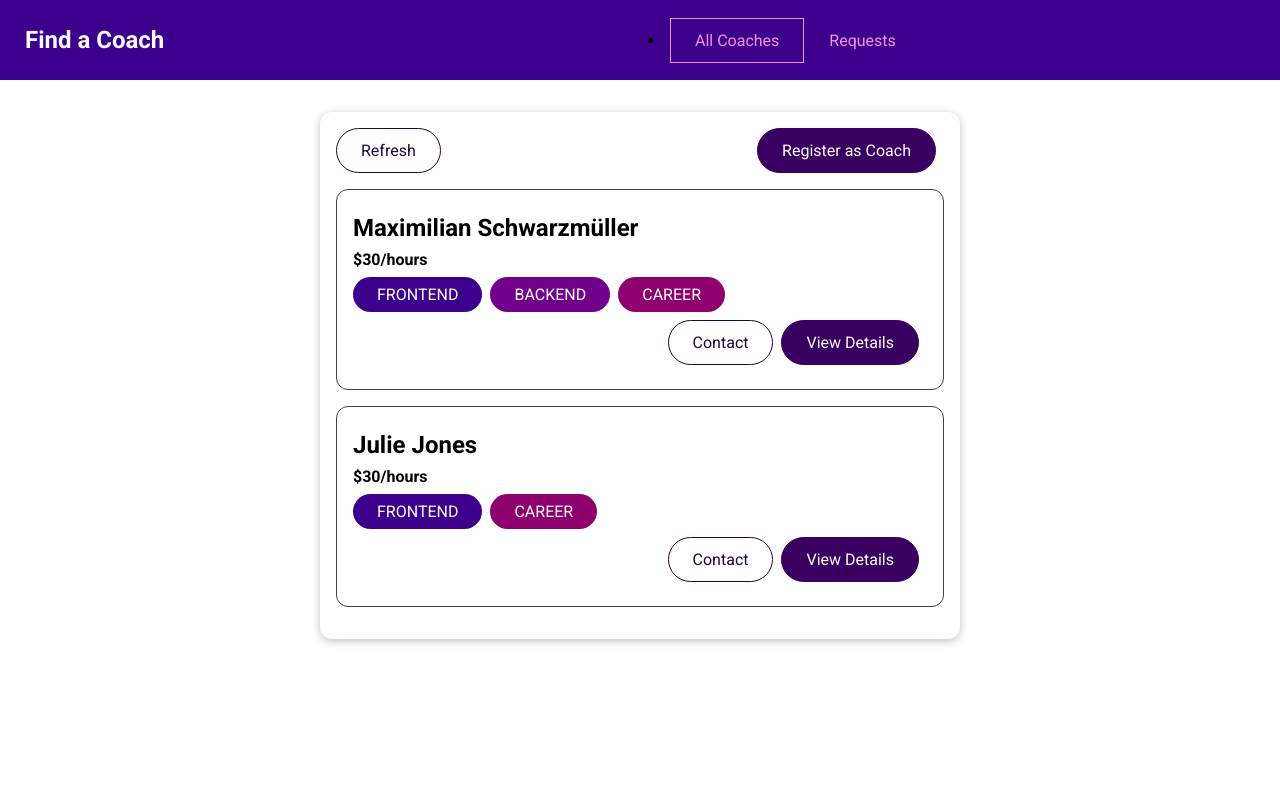
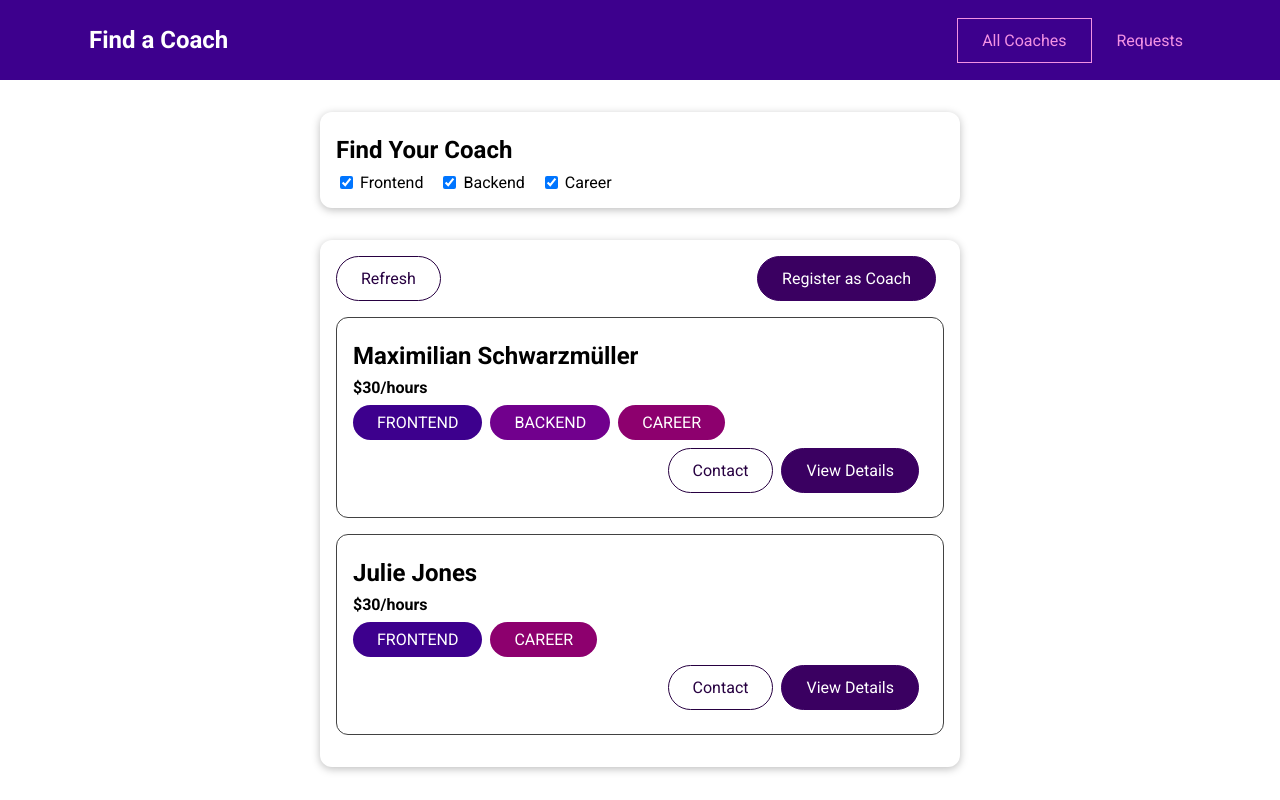
Before and after one commit to eagleduk/vue-perfect-guide, a Vue app in the folder 16. coach finder/vue-project/: page /coaches in a window 1280 px wide. Built offline with nearby package versions, Linux system fonts and the light colour scheme.

Commit message:
16. coach finder > Seach Coaches Filter

```diff
--- a/16. coach finder/vue-project/src/components/TheHeader.vue
+++ b/16. coach finder/vue-project/src/components/TheHeader.vue
@@ -4,12 +4,12 @@
       <h1>
         <router-link to="/"> Find a Coach </router-link>
       </h1>
-    </nav>
-    <nav>
-      <li>
-        <router-link to="/coaches"> All Coaches </router-link>
-        <router-link to="/requests"> Requests </router-link>
-      </li>
+      <ul>
+        <li>
+          <router-link to="/coaches"> All Coaches </router-link>
+          <router-link to="/requests"> Requests </router-link>
+        </li>
+      </ul>
     </nav>
   </header>
 </template>
--- /dev/null
+++ b/16. coach finder/vue-project/src/components/coaches/CoachesFilter.vue
@@ -0,0 +1,68 @@
+<template>
+  <base-card>
+    <h2>Find Your Coach</h2>
+    <div>
+      <span class="filter-option">
+        <input type="checkbox" id="frontend" checked @change="changeChecked" />
+        <label for="frontend">Frontend</label>
+      </span>
+      <span class="filter-option">
+        <input type="checkbox" id="backend" checked @change="changeChecked" />
+        <label for="backend">Backend</label>
+      </span>
+      <span class="filter-option">
+        <input type="checkbox" id="career" checked @change="changeChecked" />
+        <label for="career">Career</label>
+      </span>
+    </div>
+  </base-card>
+</template>
+
+<script>
+export default {
+  emits: ["search-filter"],
+  data() {
+    return {
+      filter: {
+        frontend: true,
+        backend: true,
+        career: true,
+      },
+    };
+  },
+  methods: {
+    changeChecked(event) {
+      const id = event.target.id;
+      const checked = event.target.checked;
+      this.filter = {
+        ...this.filter,
+        [id]: checked,
+      };
+      this.$emit("search-filter", this.filter);
+    },
+  },
+};
+</script>
+
+<style scoped>
+h2 {
+  margin: 0.5rem 0;
+}
+
+.filter-option {
+  margin-right: 1rem;
+}
+
+.filter-option label,
+.filter-option input {
+  vertical-align: middle;
+}
+
+.filter-option label {
+  margin-left: 0.25rem;
+}
+
+.filter-option.active label {
+  font-weight: bold;
+}
+</style>
--- a/16. coach finder/vue-project/src/pages/coaches/CoachesList.vue
+++ b/16. coach finder/vue-project/src/pages/coaches/CoachesList.vue
@@ -1,4 +1,8 @@
 <template>
+  <section>
+    <coaches-filter @search-filter="serchFilter"> </coaches-filter>
+  </section>
+  <section>
     <base-card>
       <div class="controls">
         <base-button mode="outline">Refresh</base-button>
@@ -17,18 +21,47 @@
         </coaches-item>
       </ul>
     </base-card>
+  </section>
 </template>
 
 <script>
 import CoachesItem from "../../components/coaches/CoachesItem.vue";
+import CoachesFilter from "@/components/coaches/CoachesFilter.vue";
 
 export default {
   components: {
     CoachesItem,
+    CoachesFilter,
+  },
+  data() {
+    return {
+      filter: {
+        frontend: true,
+        backend: true,
+        career: true,
+      },
+    };
   },
   computed: {
     searchCoaches() {
-      return this.$store.getters["coaches/coaches"];
+      const coaches = this.$store.getters["coaches/coaches"];
+      return coaches.filter((coach) => {
+        if (this.filter.frontend && coach.areas.includes("frontend")) {
+          return true;
+        }
+        if (this.filter.backend && coach.areas.includes("backend")) {
+          return true;
+        }
+        if (this.filter.career && coach.areas.includes("career")) {
+          return true;
+        }
+        return false;
+      });
+    },
+  },
+  methods: {
+    serchFilter(filter) {
+      this.filter = filter;
     },
   },
 };
```
Lines whose indentation alone changed are shown as unchanged.
